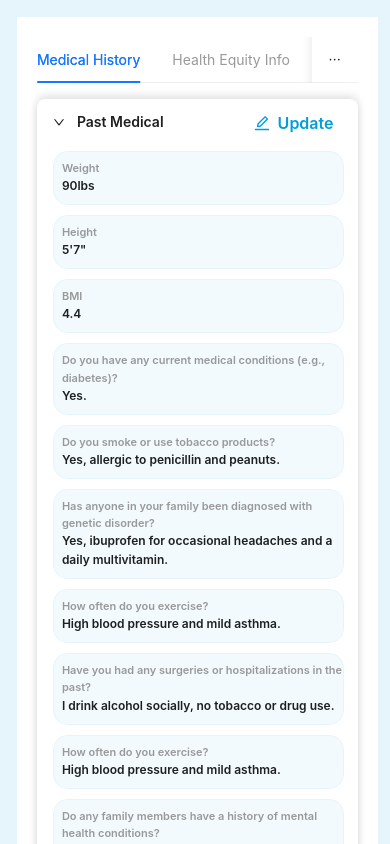
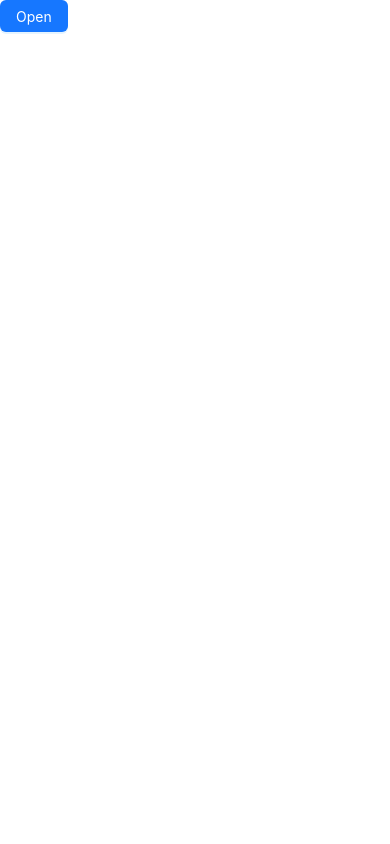
Before and after one commit to ww24a/ant-design, a React (Create React App) app: page / in a window 390 px wide. Built offline with nearby package versions, Linux system fonts and the light colour scheme.

Commit message:
update 3 files and delete 6 files

```diff
--- a/src/App.css
+++ b/src/App.css
@@ -58,12 +58,19 @@
 .ant-table-tbody > td {
   font-size: 12px !important;
 }
-.responsiveWidth {
-  width: 811px;
+.responsiveWidth,
+.ant-drawer-content-wrapper {
+  width: 811px !important;
 }
 
 @media (max-width: 999px) {
-  .responsiveWidth {
-    width: 90%;
+  .responsiveWidth,
+  .ant-drawer-content-wrapper {
+    width: 90% !important;
   }
 }
+
+.ant-drawer-header-title div,.ant-drawer-header-title button  {
+  font-size: 22px !important;
+  font-weight: 600 !important;
+}
--- a/src/components/HealthInfo/CollapseInnerSections/Allergy.js
+++ b/src/components/HealthInfo/MedicalHistory/InnerSections/Allergy.js
@@ -1,5 +1,5 @@
 import React from "react";
-import { EditOutlined, DeleteOutlined } from "@ant-design/icons"; // Importing an icon
+import { EditFilled, DeleteFilled } from "@ant-design/icons"; // Importing an icon
 import { Badge, Button, Space, Table } from "antd";
 const columns = [
   {
@@ -33,13 +33,13 @@ const columns = [
     render: (_, record) => (
       <Space size="small">
         <Button
-          icon={<EditOutlined />}
+          icon={<EditFilled />}
           type="text"
           className="collapseText blueText"
           size="small"
         ></Button>
         <Button
-          icon={<DeleteOutlined />}
+          icon={<DeleteFilled />}
           type="text"
           className="collapseText"
           size="small"
--- a/src/components/HealthInfo/CollapseSections.js
+++ b/src/components/HealthInfo/MedicalHistory/page.js
@@ -1,11 +1,11 @@
 import React from "react";
 import { Collapse, Space, Button } from "antd";
-import { CaretUpOutlined, EditOutlined } from "@ant-design/icons"; // Importing an icon
-import PastMedical from "./CollapseInnerSections/PastMedical";
-import Allergy from "./CollapseInnerSections/Allergy";
-import PastSurgical from "./CollapseInnerSections/PastSurgical";
-import MedicationHistory from "./CollapseInnerSections/MedicationHistory";
-import FamilyHistory from "./CollapseInnerSections/FamilyHistory";
+import { CaretUpFilled, EditFilled } from "@ant-design/icons"; // Importing an icon
+import PastMedical from "./InnerSections/PastMedical";
+import Allergy from "./InnerSections/Allergy";
+import FamilyHistory from "./InnerSections/FamilyHistory";
+import PastSurgical from "./InnerSections/PastSurgical";
+import MedicationHistory from "./InnerSections/MedicationHistory";
 
 const collapseItems = [
   { label: "Past Medical", component: <PastMedical /> },
@@ -15,7 +15,7 @@ const collapseItems = [
   { label: "Family History", component: <FamilyHistory /> },
 ];
 
-const CollapseSections = () => (
+const MedicalHistory = () => (
   <Space
     direction="vertical"
     className="collapseText"
@@ -23,12 +23,15 @@ const CollapseSections = () => (
   >
     {collapseItems.map((item, index) => (
       <Collapse
+        key={index}
         collapsible="header"
         destroyInactivePanel={true}
         bordered={false}
         expandIconPosition="start"
         defaultActiveKey={["0", "2"]}
-        expandIcon={<CaretUpOutlined />}
+        expandIcon={({ isActive }) => (
+          <CaretUpFilled rotate={isActive ? 0 : 180} />
+        )}
         style={{
           backgroundColor: "white",
           boxShadow:
@@ -41,7 +44,7 @@ const CollapseSections = () => (
             children: item.component,
             extra: (
               <Button
-                icon={<EditOutlined />}
+                icon={<EditFilled />}
                 type="text"
                 onClick={() => console.log(index)}
                 className="collapseText blueText"
@@ -57,4 +60,4 @@ const CollapseSections = () => (
   </Space>
 );
 
-export default CollapseSections;
+export default MedicalHistory;
--- a/src/components/HealthInfo/TabSection.js
+++ b/src/components/HealthInfo/TabSection.js
@@ -1,31 +1,36 @@
-import React from "react";
-import { ConfigProvider, Tabs } from "antd";
+import React, { useState } from "react";
+import { Button, ConfigProvider, Tabs } from "antd";
+import { EditFilled } from "@ant-design/icons";
+import MedicalHistory from "./MedicalHistory/page";
+
+const items = [
+  { key: "1", label: "Medical History", children: <MedicalHistory /> },
+  { key: "2", label: "Health Equity Info", children: "" },
+  { key: "3", label: "LifeStyle", children: "" },
+  { key: "4", label: "Pharmacy", children: "" },
+];
+
+const TabSection = () => {
+  const [activeKey, setActiveKey] = useState("1");
+
   const onChange = (key) => {
-  console.log(key);
+    setActiveKey(key);
   };
-const items = [
-  {
-    key: "1",
-    label: "Medical History",
-    children: "",
-  },
-  {
-    key: "2",
-    label: "Health Equity Info",
-    children: "",
-  },
-  {
-    key: "3",
-    label: "LifeStyle",
-    children: "",
-  },
-  {
-    key: "4",
-    label: "Pharmacy",
-    children: "",
-  },
-];
-const TabSection = () => (
+
+  const activeLabel = items.find((item) => item.key === activeKey)?.label;
+
+  const updateButton = (
+    <Button
+      icon={<EditFilled />}
+      type="text"
+      className="collapseText blueText"
+      size="small"
+    >
+      Update {activeLabel}
+    </Button>
+  );
+
+  return (
     <ConfigProvider
       theme={{
         components: {
@@ -36,7 +41,14 @@ const TabSection = () => (
         },
       }}
     >
-    <Tabs defaultActiveKey="1" items={items} onChange={onChange} />
+      <Tabs
+        defaultActiveKey="1"
+        items={items}
+        onChange={onChange}
+        tabBarExtraContent={updateButton}
+      />
     </ConfigProvider>
   );
+};
+
 export default TabSection;
--- a/src/components/HealthInfo/app..js
+++ b/src/components/HealthInfo/app..js
@@ -1,7 +1,17 @@
-import CollapseSections from "./CollapseSections";
+import { useState } from "react";
 import TabSection from "./TabSection";
+import { CloseCircleOutlined } from "@ant-design/icons";
+import { Button, Drawer } from "antd";
 
 const HealthInfo = () => {
+  const [open, setOpen] = useState(false);
+  const showDrawer = () => {
+    setOpen(true);
+  };
+  const onClose = () => {
+    setOpen(false);
+  };
+
   return (
     <div
       style={{
@@ -12,27 +22,35 @@ const HealthInfo = () => {
         margin: "0px",
       }}
     >
-      <div
+      <Button
+        type="primary"
+        onClick={showDrawer}
+        style={{ position: "absolute", left: "0px" }}
+      >
+        Open
+      </Button>
+      <Drawer
+        open={open}
+        onClose={onClose}
+        closeIcon={<CloseCircleOutlined />}
         style={{
-          height: "96vh",
-          width: "fit-content",
+          width: "811px",
           overflow: "auto",
           backgroundColor: "#E6F5FC",
-          padding: "2vh",
         }}
+        className="responsiveWidth"
+        title={"My Health Info"}
       >
         <div
           style={{
-            height: "fit-content",
             backgroundColor: "white",
             padding: "20px",
+            borderRadius: "15px",
           }}
-          className="responsiveWidth"
         >
           <TabSection />
-          <CollapseSections />
         </div>
-      </div>
+      </Drawer>
     </div>
   );
 };
```
Also changed, not shown: src/components/HealthInfo/MedicalHistory/InnerSections/FamilyHistory.js (renamed from src/components/HealthInfo/CollapseInnerSections/FamilyHistory.js), src/components/HealthInfo/MedicalHistory/InnerSections/MedicationHistory.js (renamed from src/components/HealthInfo/CollapseInnerSections/MedicationHistory.js), src/components/HealthInfo/MedicalHistory/InnerSections/PastMedical.js (renamed from src/components/HealthInfo/CollapseInnerSections/PastMedical.js), src/components/HealthInfo/MedicalHistory/InnerSections/PastSurgical.js (renamed from src/components/HealthInfo/CollapseInnerSections/PastSurgical.js). Lines whose indentation alone changed are shown as unchanged.
